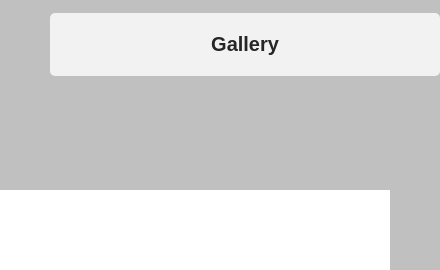
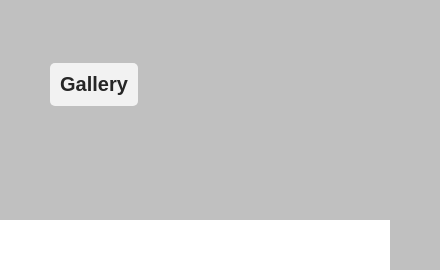
Before and after one commit to yuka546/Gallery, a plain HTML site: page index.html in a window 390 px wide. Shown: the top 270 px of the page, 440 px wide, since content can reach past the window. Drawn offline with nearby package versions, Linux system fonts and the light colour scheme.

Commit message:
Update stylesheet.css

```diff
--- a/stylesheet.css
+++ b/stylesheet.css
@@ -55,13 +55,10 @@ body {
 @media(max-width: 670px){
   .title h1{
     font-size: 20px;
-    display: block;
+    padding: 10px;
   }
 
   .title{
-    text-align: center;
-    width: 100%;
+    padding-top: 50px;
   }
-
-
 }
```
